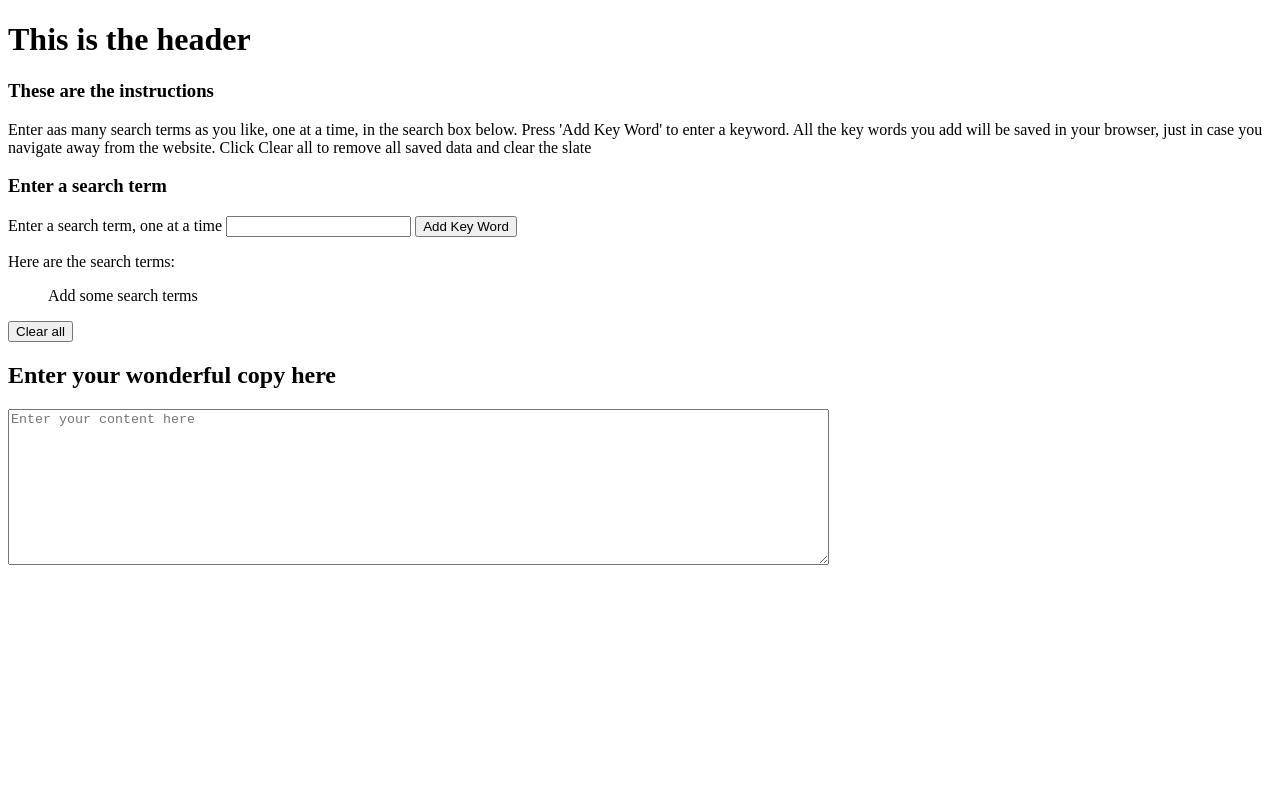
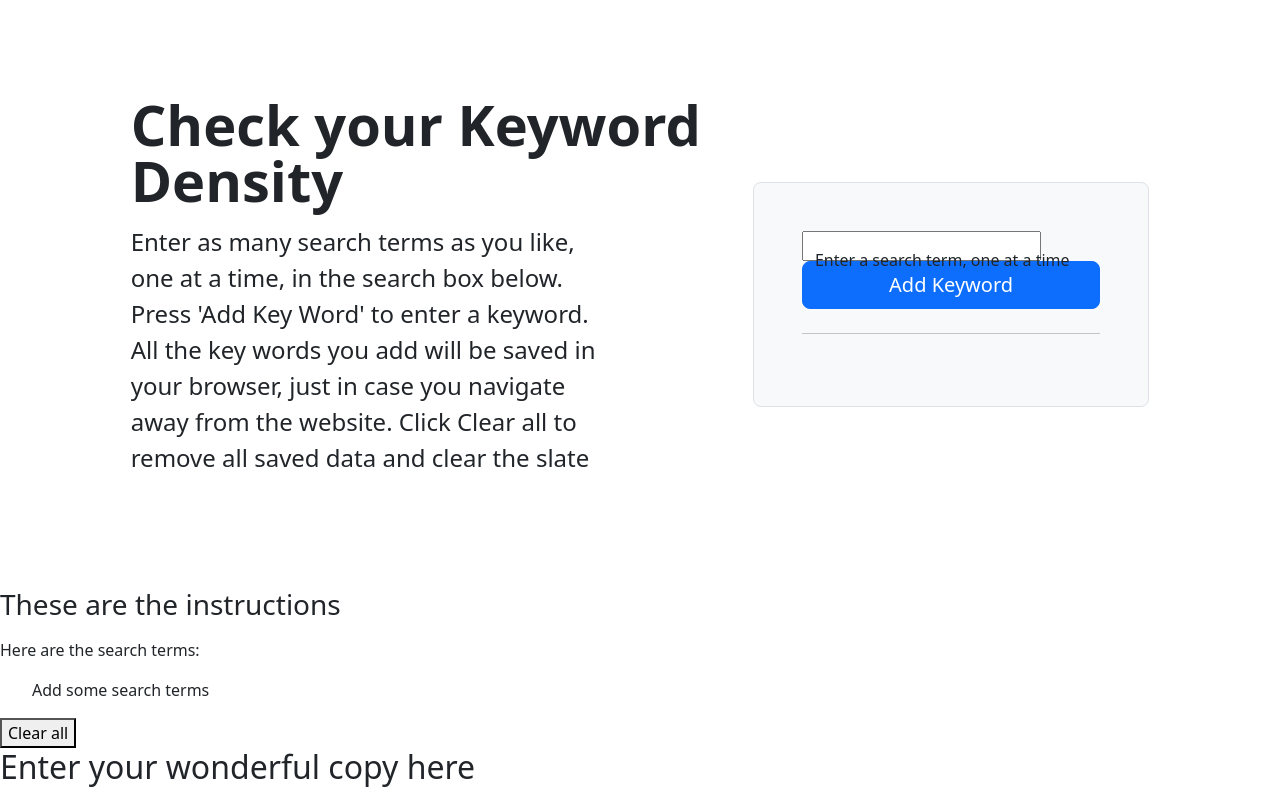
Before and after one commit to R0bsaunders/seo-keyword-counter, a plain HTML site: page index.html in a window 1280 px wide. Shown: the top 791 px of the page. Drawn offline with nearby package versions, Linux system fonts and the light colour scheme.

Commit message:
Added bootstrap for easy design and moved content into the head

```diff
--- a/index.html
+++ b/index.html
@@ -4,30 +4,44 @@
     <meta charset="UTF-8">
     <meta http-equiv="X-UA-Compatible" content="IE=edge">
     <meta name="viewport" content="width=device-width, initial-scale=1.0">
-    <title>Document</title>
+    <link href="https://cdn.jsdelivr.net/npm/bootstrap@5.2.3/dist/css/bootstrap.min.css" rel="stylesheet" integrity="sha384-rbsA2VBKQhggwzxH7pPCaAqO46MgnOM80zW1RWuH61DGLwZJEdK2Kadq2F9CUG65" crossorigin="anonymous">
+    <title>Free Keyword Density Counter for SEO</title>
 </head>
 
 <body>
-    <header>
-        <h1>This is the header</h1>
-    </header>
+
+    <div class="container col-xl-10 col-xxl-8 px-4 py-5">
+        <div class="row align-items-center g-lg-5 py-5">
+          <div class="col-lg-7 text-center text-lg-start">
+
+            <h1 class="display-4 fw-bold lh-1 mb-3">Check your Keyword Density</h1>
+            <p class="col-lg-10 fs-4">Enter as many search terms as you like, one at a time, in the search box below. Press 'Add Key Word' to enter a keyword. All the key words you add will be saved in your browser, just in case you navigate away from the website. Click Clear all to remove all saved data and clear the slate</p>
+
+          </div>
+
+          <div class="col-md-10 mx-auto col-lg-5">
+            <form class="p-4 p-md-5 border rounded-3 bg-light">
+
+              <div class="form-floating mb-3">
+
+                <label for="searchTermEntry">Enter a search term, one at a time</label>
+                <input type="text" id="searchTermEntry" name="search">
+                <button id="addData" class="w-100 btn btn-lg btn-primary" type="submit">Add Keyword</button>
+
+              </div>
+
+              <hr class="my-4">
+
+            </form>
+          </div>
+        </div>
+      </div>
 
     <section id="instructions">
         <div>
             <h3>These are the instructions</h3>
-            <p>Enter aas many search terms as you like, one at a time, in the search box below. Press 'Add Key Word' to enter a keyword. All the key words you add will be saved in your browser, just in case you navigate away from the website. Click Clear all to remove all saved data and clear the slate</p>
+            <p></p>
         </div>
-    </section>
-
-    <section id="infoGathering">
-        <h3>Enter a search term</h3>
-
-        <form>
-            <label for="searchTermEntry">Enter a search term, one at a time</label>
-            <input type="text" id="searchTermEntry" name="search">
-            <button id="addData">Add Key Word</button>
-        </form>
-
     </section>
 
     <aside>
@@ -54,7 +68,8 @@
     <footer>
 
     </footer>
-
+    <script src="https://cdn.jsdelivr.net/npm/@popperjs/core@2.11.6/dist/umd/popper.min.js" integrity="sha384-oBqDVmMz9ATKxIep9tiCxS/Z9fNfEXiDAYTujMAeBAsjFuCZSmKbSSUnQlmh/jp3" crossorigin="anonymous"></script>
+    <script src="https://cdn.jsdelivr.net/npm/bootstrap@5.2.3/dist/js/bootstrap.min.js" integrity="sha384-cuYeSxntonz0PPNlHhBs68uyIAVpIIOZZ5JqeqvYYIcEL727kskC66kF92t6Xl2V" crossorigin="anonymous"></script>
     <script src="./assets/scripts/script.js"></script>
 </body>
 </html>
```
